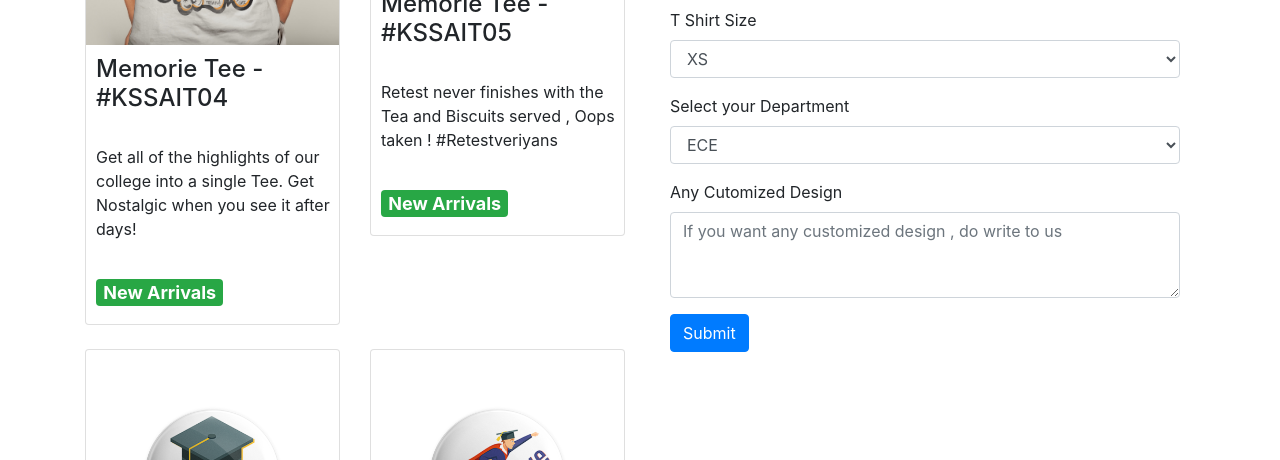
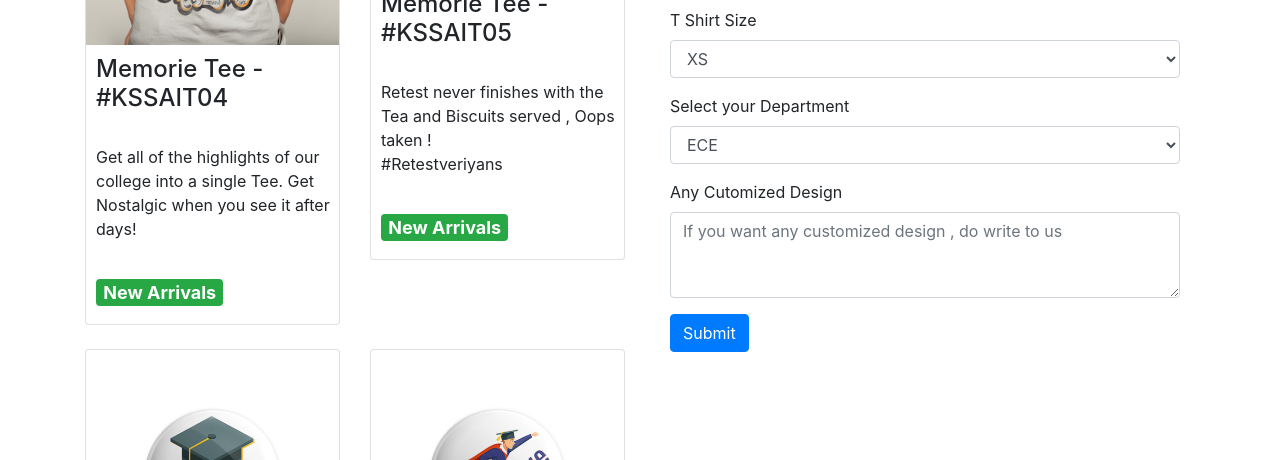
Before and after one commit to santynaren/krysta.github.io, a plain HTML site: page store.html in a window 1280 px wide. Shown: the part 720-1180 px from the top of the page. Drawn offline with nearby package versions, Linux system fonts and the light colour scheme.

Commit message:
Update store.html

```diff
--- a/store.html
+++ b/store.html
@@ -60,7 +60,7 @@
                             <img id="card_image_zoom" class="card-img-top" src="tees_two.jpg" alt="#KSSAIT05 Image">
                             <div class="card-block">
                                 <h4 id="card_title" class="card-title">Memorie Tee - #KSSAIT05</h4>
-                                <p id="card_title" class="card-text">Retest never finishes with the Tea and Biscuits served , Oops taken ! #Retestveriyans</p>
+                                <p id="card_title" class="card-text">Retest never finishes with the Tea and Biscuits served , Oops taken ! <br>#Retestveriyans</p>
 
                                 <h4 id="card_title"><span  class="badge badge-success">New Arrivals</span></h4>
                             </div>
@@ -88,6 +88,7 @@
                             </div>
                         </div>
                     </div>
+                    <br>
                 </div>
             </div>
             <div class="col-sm-6">
```
